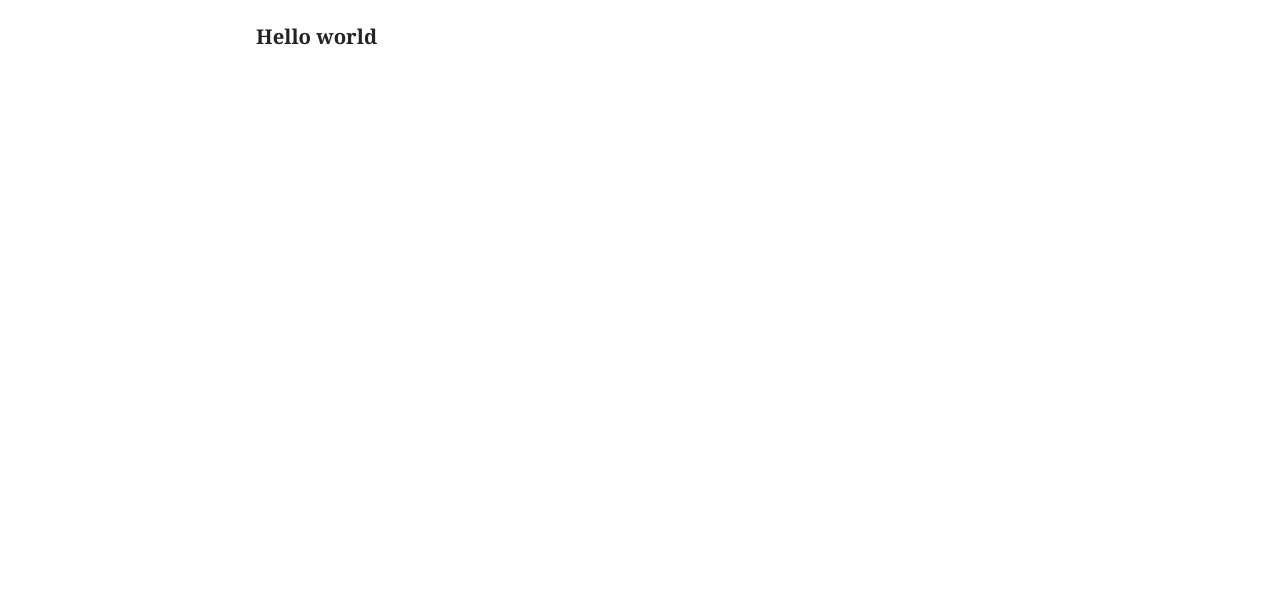
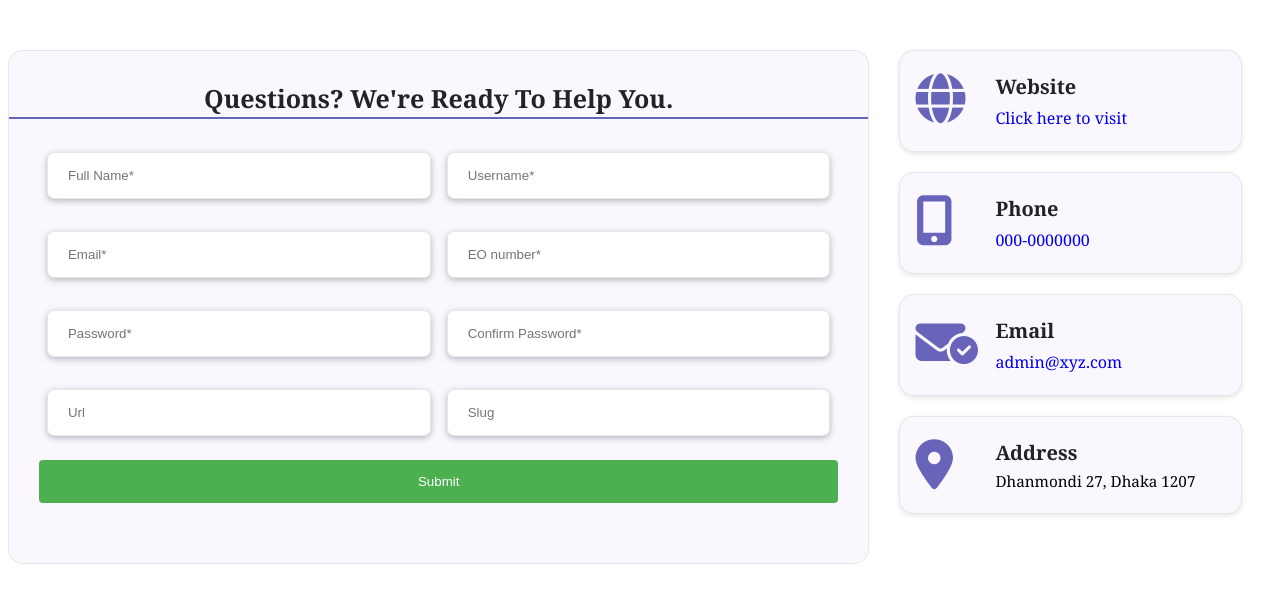
Before and after one commit to hafijurDia/react-quize-app, a React (Create React App) app: page / in a window 1280 px wide. Shown: the top 602 px of the page. Built offline with nearby package versions, Linux system fonts and the light colour scheme.

Commit message:
form can submit

```diff
--- a/public/index.html
+++ b/public/index.html
@@ -10,6 +10,7 @@
       content="Web site created using create-react-app"
     />
     <link rel="apple-touch-icon" href="%PUBLIC_URL%/logo192.png" />
+    <link rel="stylesheet" href="https://cdnjs.cloudflare.com/ajax/libs/font-awesome/6.1.2/css/all.min.css" />
     <!--
       manifest.json provides metadata used when your web app is installed on a
       user's mobile device or desktop. See https://developers.google.com/web/fundamentals/web-app-manifest/
--- a/src/App.js
+++ b/src/App.js
@@ -1,8 +1,10 @@
+import ControlledForm from "./ControlledForm";
+
 function App() {
   return (
     <>
       <div className="container">
-        <h1>Hello world </h1>
+        <ControlledForm />
       </div>
     </>
   );
--- /dev/null
+++ b/src/ControlledForm.js
@@ -0,0 +1,213 @@
+import React, { useState } from 'react'
+
+export default function ControlledForm() {
+  const [userData, setUserData] = useState({
+    fullName : '',
+    userName : '',
+    email : '',
+    eoNumber : '',
+    password : '',
+    confirmPassword : '',
+    url : '',
+    slug : '',
+  })
+
+  const [submitted, setSubmitted] = useState(false)
+
+  const handleChange = (evt) => {
+    console.log(evt.target.name, evt.target.value)
+    setUserData({
+        ...userData,
+        [evt.target.name] : evt.target.value
+    })
+    setErrors({
+      ...errors,
+      [evt.target.name]: '',
+    })
+  }
+
+
+  const [errors, setErrors] = useState({
+      fullName : '',
+      userName : '',
+      email : '',
+      eoNumber : '',
+      password : '',
+      confirmPassword : '',
+  })
+
+  const handleSubmit = (evt) => {
+    evt.preventDefault();
+    const {fullName, userName, email, eoNumber, password, confirmPassword} = userData
+
+    const userErrors = {
+      fullName : '',
+      userName : '',
+      email : '',
+      eoNumber : '',
+      password : '',
+      confirmPassword : '',
+    }
+
+    let isError = false
+
+    if (fullName === '') {
+      isError = true
+      userErrors.fullName = 'Full Name is required'
+    }
+    if (userName === '') {
+      isError = true
+      userErrors.userName = 'User Name is required'
+
+    }
+    const regexEmail = /^\w+([\.-]?\w+)*@\w+([\.-]?\w+)*(\.\w{2,3})+$/
+
+    if (email === '' || !regexEmail.test(email)) {
+      isError = true
+      userErrors.email = 'Email is required and must be valid'
+
+    }
+    if (eoNumber === '') {
+      isError = true
+      userErrors.eoNumber = 'EO Number is required'
+
+    }
+    if (password === '') {
+      isError = true
+      userErrors.password = 'Password is required'
+
+    }
+    if (confirmPassword === '') {
+      isError = true
+      userErrors.confirmPassword = 'Confirm Password is required'
+
+    }
+    setErrors(userErrors)
+
+    if (isError) return
+     //form is valid , now you can submit the form
+    //submit form
+    setSubmitted(true)
+
+    // if (userErrors.value().some(elm => elm.length > 0)) {
+    //   return
+    // }
+
+  }
+
+  const {fullName, userName, email, eoNumber, password, confirmPassword, url, slug} = userData
+
+  return (
+    <div className='reactform'>
+
+        <div className="contact-form">
+          <div className="col-8">
+          {submitted && <h3 style={{textAlign: "center"}}>Form SuccessFully Submitted</h3>}
+      {!submitted && <>
+        <h2 style={{textAlign: "center"}}> Questions? We're Ready To Help You. </h2>
+        <form onSubmit={handleSubmit}>
+          <div className='input-fields'>
+          <div>
+              <input type="text" name="fullName"
+              onChange={handleChange}
+              value={fullName}
+              placeholder="Full Name*"
+              id="fullName" />
+
+          </div>
+
+          <br />
+          <div>
+              <input type="text" name="userName"
+              onChange={handleChange}
+              value={userName}
+              placeholder="Username*"
+              id="userName" />
+          </div>
+          <br />
+          <div>
+              <input type="email" name="email"
+              onChange={handleChange}
+              value={email}
+              placeholder="Email*"
+              id="email" />
+          </div>
+          <div>
+              <input type="text" name="eoNumber"
+              onChange={handleChange}
+              value={eoNumber}
+              placeholder="EO number*"
+              id="eoNumber" />
+          </div>
+          <div>
+              <input type="password" name="password"
+              onChange={handleChange}
+              value={password}
+              placeholder="Password*"
+              id="password" />
+          </div>
+          <div>
+              <input type="password" name="confirmPassword"
+              onChange={handleChange}
+              value={confirmPassword}
+              placeholder="Confirm Password*"
+              id="confirmPassword" />
+          </div>
+          <div>
+              <input type="text" name="url"
+              onChange={handleChange}
+              value={url}
+              placeholder="Url"
+              id="url" />
+          </div>
+          <div>
+              <input type="text" name="slug"
+              onChange={handleChange}
+              value={slug}
+              placeholder="Slug"
+              id="slug" />
+          </div>
+          </div>
+          <input type="submit" value="Submit"></input>
+
+      </form>
+      </>
+      }
+
+          </div>
+          <div className="col-4">
+            <div className="single-col">
+            <i className="fa-solid fa-globe"></i>
+              <div className="slotdetails">
+                <h2>Website</h2>
+                <a href="#">Click here to visit</a>
+              </div>
+            </div>
+            <div className="single-col">
+            <i className="fa-solid fa-mobile-screen-button"></i>
+              <div className="slotdetails">
+                <h2>Phone</h2>
+                <a href="tel:+6494461709">000-0000000</a>
+              </div>
+            </div>
+            <div className="single-col">
+            <i className="fa-solid fa-envelope-circle-check"></i>
+              <div className="slotdetails">
+                <h2>Email</h2>
+                <a href="mailto:hhh@hhd.hh">admin@xyz.com</a>
+              </div>
+            </div>
+            <div className="single-col">
+            <i className="fa-solid fa-location-dot"></i>
+              <div className="slotdetails">
+                <h2>Address</h2>
+                <p>Dhanmondi 27, Dhaka 1207</p>
+              </div>
+            </div>
+          </div>
+
+        </div>
+
+    </div>
+  )
+}
--- a/src/index.css
+++ b/src/index.css
@@ -29,118 +29,104 @@ html {
     width: 300px;
   }
 
-  .container {
-    min-width: 60vw;
-    width: 600px;
-    text-align: center;
-    margin: auto;
-    display: flex;
-    min-height: 60vh;
-  }
-  .center {
-    display: flex;
-    justify-content: center;
-    align-items: center;
-  }
-  .start-quiz {
-    margin: auto;
-  }
-  button.startButton {
-    border-radius: 5px;
-    font-size: 20px;
-    text-transform: uppercase;
-    box-shadow: 0px 3px 14px 2px rgba(67,91,217,0.59);
-    -webkit-box-shadow: 0px 3px 14px 2px rgba(67,91,217,0.59);
-    -moz-box-shadow: 0px 3px 14px 2px rgba(67,91,217,0.59);
-    background: #15264e;
-    cursor: pointer;
+
+.reactform{
+  width: 1366px;
+  max-width: 100%;
+  margin: 0 auto;
+  font-size: 18px;
 }
-button.startButton:hover{
-  box-shadow: 0px 2px 14px 7px rgba(169,67,217,0.59);
--webkit-box-shadow: 0px 2px 14px 7px rgba(169,67,217,0.59);
--moz-box-shadow: 0px 2px 14px 7px rgba(169,67,217,0.59);
+.contact-form{
+  width: 100%;
+  display: flex;
+  margin-top: 50px;
+
+}
+.col-8 {
+  width: 70%;
+  padding: 30px;
+  border: 1px solid #d7d5d587;
+  border-radius: 15px;
+  background: #fbf7ff;
+  position: relative;
+}
+.col-8::after {
+  content: '';
+  width: 100%;
+  height: 2px;
+  background: #4e4cafdb;
+  position: absolute;
+  left: 0px;
+  top: 66px;
+}
+.col-8 h2{
+  margin-top: 0px;
+  font-size: 25px;
+}
+.col-4{
+  width: 30%;
+  padding: 30px;
+  padding-top: 0px;
+}
+.single-col {
+  border: 1px solid #d7d5d587;
+  position: relative;
+  padding: 22px 15px;
+  border-radius: 15px;
+  margin-bottom: 20px;
+  background: #fbf7ff;
+  box-shadow: 0 2px 5px 0 rgb(0 0 0 / 10%), 0 2px 10px 0 rgb(0 0 0 / 0%);
+}
+.slotdetails {
+  margin-left: 80px;
+}
+.single-col i {
+  position: absolute;
+  font-size: 50px;
+  color: #4e4cafdb;
+}
+.slotdetails h2 {
+  margin: 0px;
+  font-size: 20px;
+  padding-bottom: 5px;
+}
+.slotdetails a {
+  text-decoration: none;
+  font-size: 16px;
+}
+.input-fields div {
+  width: 48%;
+  margin: 1%;
+}
+.input-fields {
+  display: flex;
+  flex-wrap: wrap;
+}
+.slotdetails p {
+  margin: 0px;
+}
+input[type=text], select, input[type=email], input[type=password] {
+  width: 100%;
+  padding: 15px 20px;
+  margin: 8px 0;
+  display: inline-block;
+  border: 1px solid #d3d1d182;
+  border-radius: 7px;
+  box-sizing: border-box;
+  box-shadow: 0 2px 5px 0 rgb(0 0 0 / 16%), 0 2px 10px 0 rgb(0 0 0 / 12%);
 }
 
-
-  .result {
-    margin: auto;
-  }
-
-  .question-card {
-    overflow-wrap: anywhere;
-    background-color: #f8f5f2;
-    width: inherit;
-    margin: 0 auto;
-    padding: 2rem;
-    text-align: left;
-    background: #c4dafb;
-    border-radius: 5px;
+input[type=submit] {
+  width: 100%;
+  background-color: #4CAF50;
+  color: white;
+  padding: 14px 20px;
+  margin: 8px 0;
+  border: none;
+  border-radius: 4px;
+  cursor: pointer;
 }
 
-  .question-card p {
-    font-size: 1.5rem;
-    color: #222525;
-  }
-
-  .quiz-answer {
-    padding: 2rem;
-    font-size: 1.5rem;
-    margin: 1rem 0;
-    cursor: pointer;
-    /* border-width: 1px; */
-    border: 1px solid #000;
-    border-radius: 50px;
+input[type=submit]:hover {
+  background-color: #45a049;
 }
-  .quiz-answer:hover {
-    border: 1px solid #dd4a4a;
-  }
-
-  .correct-answer {
-    border: 2px solid #078080 !important;
-  }
-
-  .incorrect-answer {
-    border: 2px solid #f45d48;
-  }
-
-  .disabled-answer {
-    pointer-events: none;
-  }
-  button.nextButton {
-    font-size: 18px;
-    padding: 15px 50px;
-    border-radius: 50px;
-    width: auto;
-    margin-top: 20px;
-    background: #15264e;
-    cursor: pointer;
-    margin-bottom: 25px;
-}
-button.nextButton:hover{
-  background: #000;
-}
-.question-card p {
-  font-size: 30px;
-  font-weight: 700;
-}
-.question-card.score h3 {
-  text-align: center;
-  font-size: 35px;
-}
-p.score {
-  text-align: center;
-  font-size: 25px;
-}
-button.btn.restart-btn {
-  font-size: 20px;
-  border-radius: 50px;
-  cursor: pointer;
-  margin-top: 200px;
-}
-.question-card.score {
-  text-align: center;
-}
-button.btn.restart-btn:hover{
-  background: #15264e;
-  color:#fff;
-}
```
